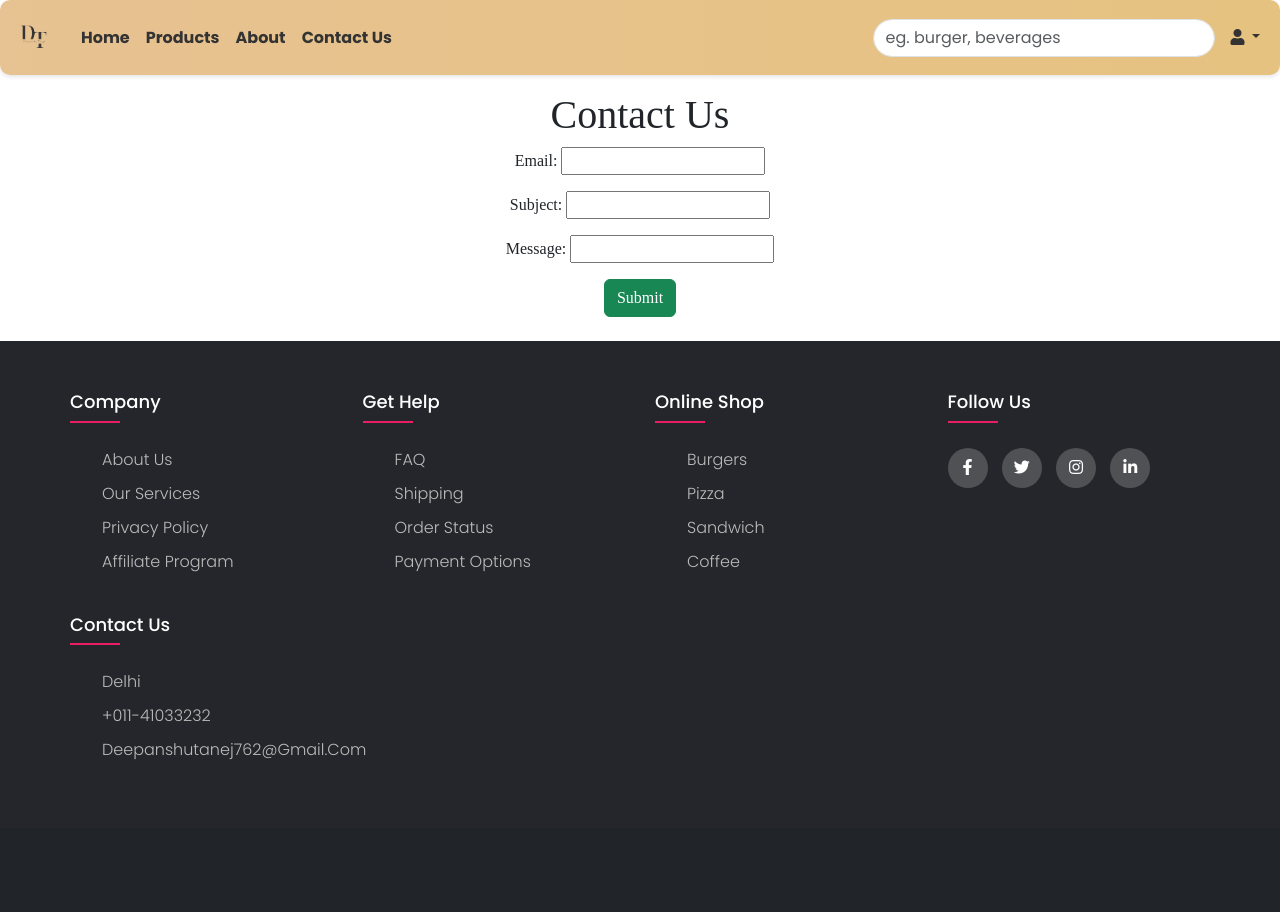
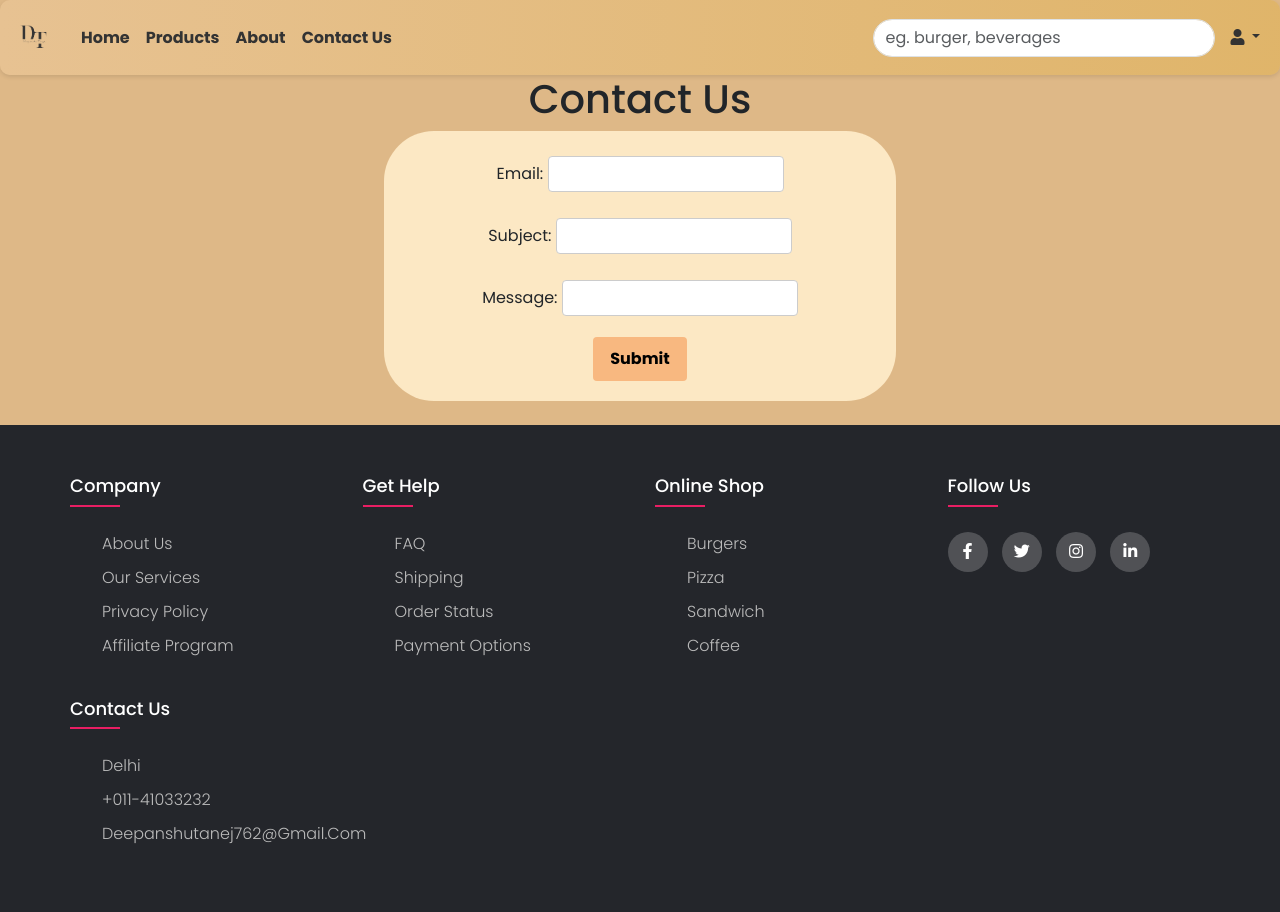
Before and after one commit to Taneja12/qwick, a Django app: page /contactus in a window 1280 px wide. Before the commit the page ends 760 px from the top, so only its background shows below. Run offline with Django 5.2, Linux system fonts and the light colour scheme.

```diff
--- a/app1/templates/app1/contactus.html
+++ b/app1/templates/app1/contactus.html
@@ -5,18 +5,42 @@
   <meta charset="UTF-8">
   <meta name="viewport" content="width=device-width, initial-scale=1.0">
   <title>Contact page</title>
+  {% load static %}
+  <link rel="stylesheet" href="{% static 'app1/home.css' %}">
   <link href="https://cdn.jsdelivr.net/npm/bootstrap@5.3.1/dist/css/bootstrap.min.css" rel="stylesheet"
     integrity="sha384-4bw+/aepP/YC94hEpVNVgiZdgIC5+VKNBQNGCHeKRQN+PtmoHDEXuppvnDJzQIu9" crossorigin="anonymous">
 </head>
+<style>
+  input[type="text"]{
+      width: 50%;
+      padding: 5px;
+      margin: 5px 0;
+      border: 1px solid #ccc;
+      border-radius: 4px;
+      box-sizing: border-box;
+  }
 
-<body>
+  button[type="submit"] {
+      width: 20%;
+      padding: 10px;
+      border: none;
+      border-radius: 4px;
+      cursor: pointer;
+  }
+</style>
+<body style="background-color: burlywood;">
   {% include 'app1/navbar.html' %}
-  <div class="container text-center mt-3" style="font-family:initial;">
-    <h1>Contact Us</h1>
-    <form action="contactus/add_record" method="post">
+  <div style=" text-align: center;">
+    <h1 tyle="background-color: burlywood; margin-top: 30px;">Contact Us</h1>
+  </div>
+
+  <div class="container text-center" style="background-color: rgb(252, 232, 196);width: 40%;border-radius: 50px;height: 270px;display: flexbox;padding: 20px;">
+    <form action="contactus/add_record" method="post" style="display: flex; flex-direction: column;">
       {% csrf_token %}
       {{ form.as_p}}
-      <button type="submit" class="btn btn-success">Submit</button>
+      <div style="display: flex; justify-content: center;">
+      <button type="submit" class="btn, btn1">Submit</button>
+      </div>
     </form>
   </div>
   <br>
```
